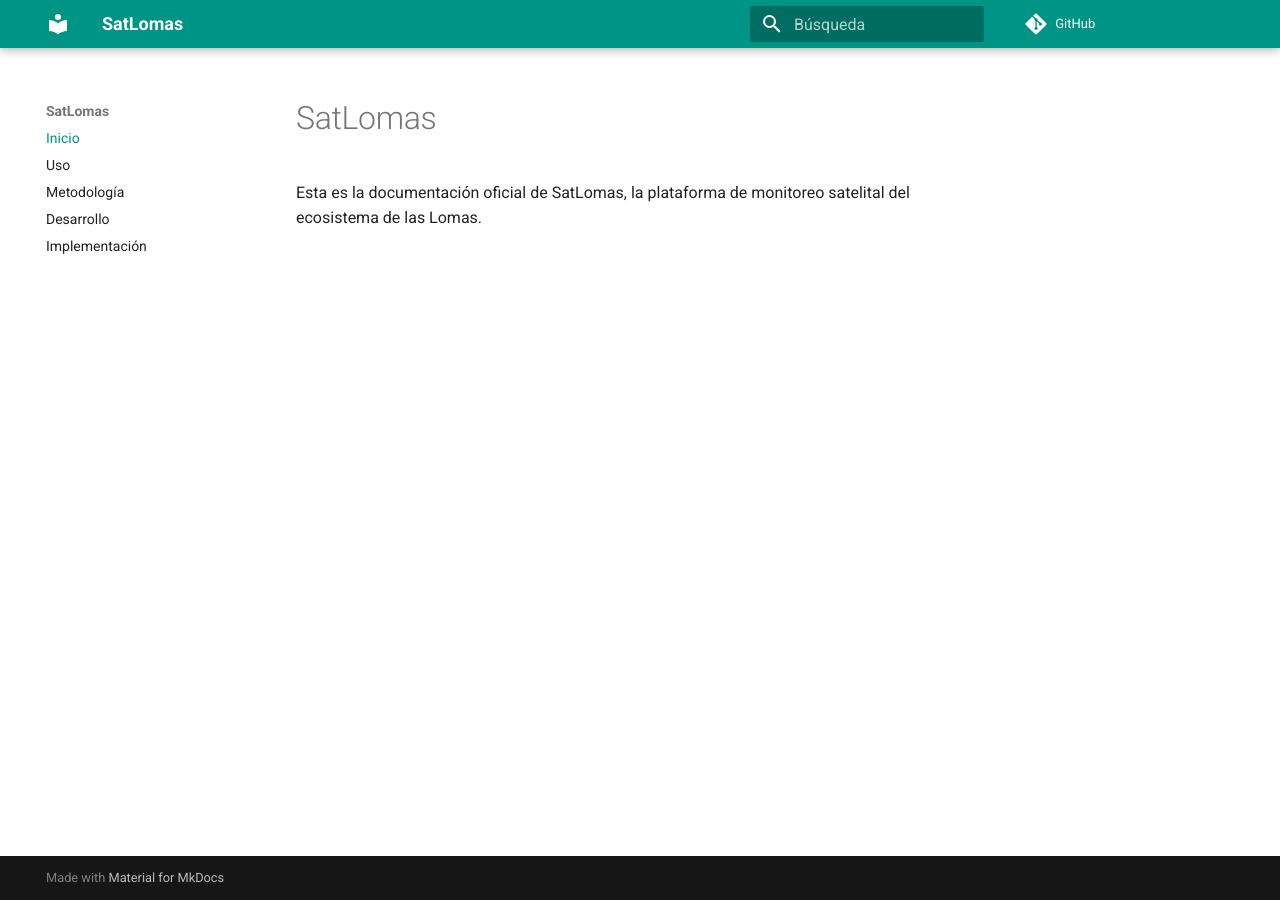
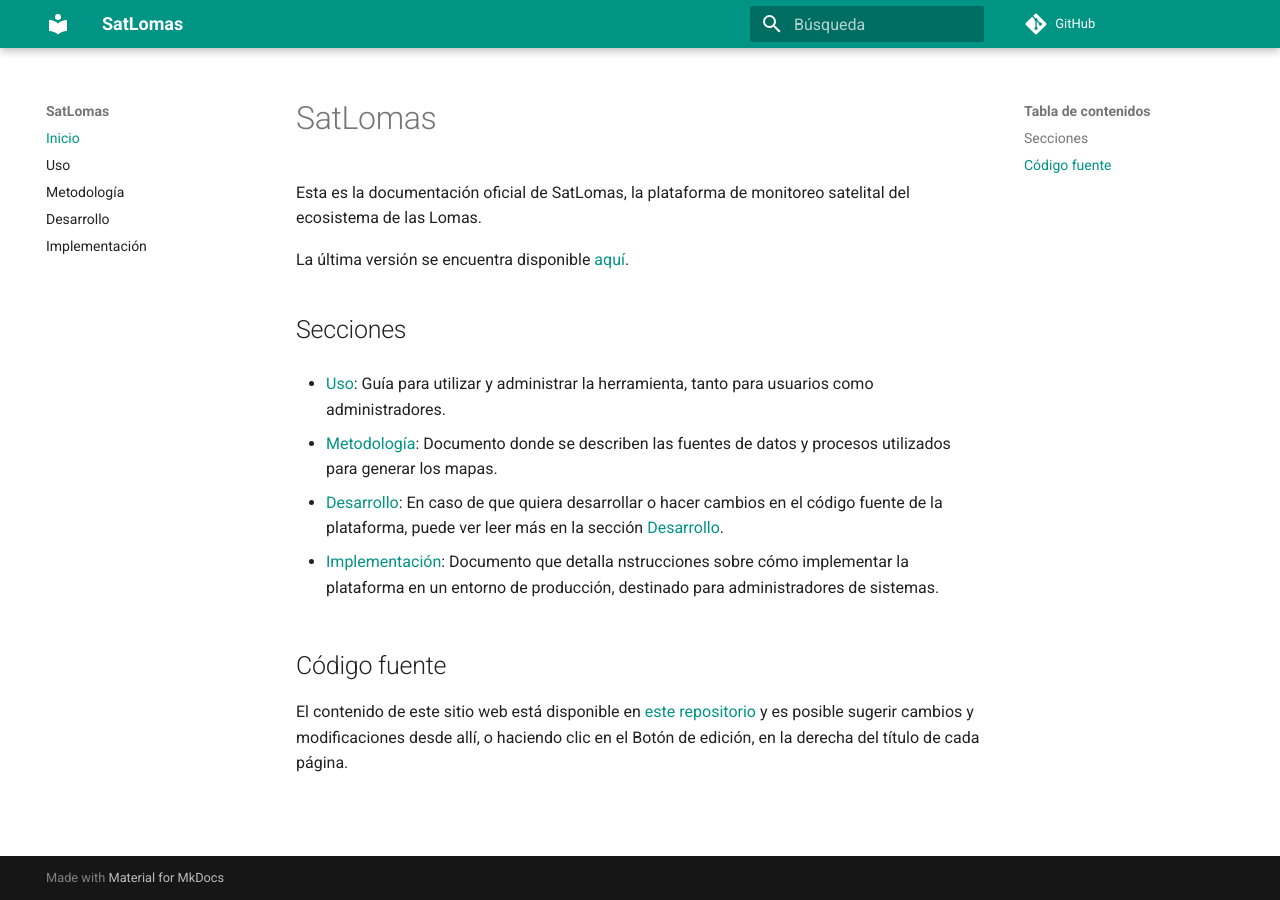
Before and after one commit to undp/satlomas-doc, an MkDocs documentation site: the page built from docs/index.md, in a window 1280 px wide. Built offline with MkDocs 1.6.1 and Material for MkDocs 9.7.7, drawn with Linux system fonts in a browser that asks for light colours; comment, search, counter and statistics services are not loaded.

Commit message:
Update index

```diff
--- a/docs/index.md
+++ b/docs/index.md
@@ -2,3 +2,30 @@
 
 Esta es la documentación oficial de SatLomas, la plataforma de monitoreo
 satelital del ecosistema de las Lomas.
+
+La última versión se encuentra disponible [aquí][2].
+
+  [1]: https://github.com/dymaxionlabs/satlomas-docs
+  [2]: https://dymaxionlabs.github.io/satlomas-docs
+
+
+## Secciones
+
+* [Uso](usage.md): Guía para utilizar y administrar la herramienta, tanto para
+  usuarios como administradores.
+
+* [Metodología](methodology.md): Documento donde se describen las fuentes de
+datos y procesos utilizados para generar los mapas.
+
+* [Desarrollo](development.md): En caso de que quiera desarrollar o hacer cambios en el código fuente de la
+plataforma, puede ver leer más en la sección [Desarrollo](development.md).
+
+* [Implementación](deploy.md): Documento que detalla nstrucciones sobre cómo
+  implementar la plataforma en un entorno de producción, destinado para
+  administradores de sistemas.
+
+## Código fuente
+
+El contenido de este sitio web está disponible en [este repositorio][1] y es
+posible sugerir cambios y modificaciones desde allí, o haciendo clic en el
+Botón de edición, en la derecha del título de cada página.
```
